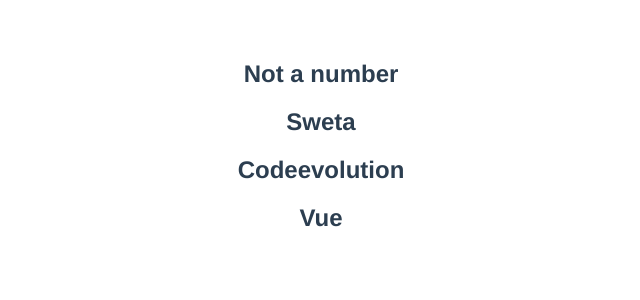
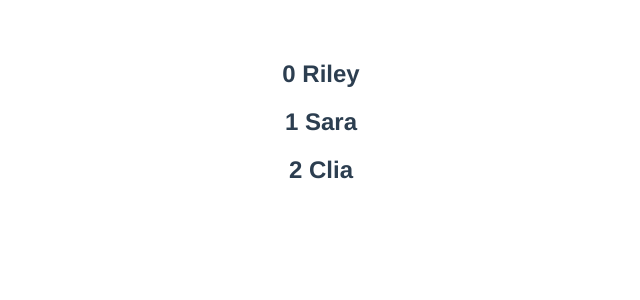
Before and after one commit to sweta134/Vue_Study, a Vue app: page / in a window 1280 px wide. Shown: the top 300 px of the page, without its empty margins (319-959 px from the left). Built offline with nearby package versions, Linux system fonts and the light colour scheme.

Commit message:
Adds iterating over array of strings example

```diff
--- a/src/App.vue
+++ b/src/App.vue
@@ -1,19 +1,7 @@
 <template>
-  <h2 v-if="num === 0">The number is zero</h2>
-  <h2 v-else-if="num<0">The number is negative</h2>
-  <h2 v-else-if="num>0">The number is Positive</h2>
-  <h2 v-else>Not a number</h2>
-
-<template v-if="display ===true">
-<h2>Sweta</h2>
-  <h2>Codeevolution</h2>
-  <h2>Vue</h2>
+  <h2 v-for="(name,index) in names" :key="name">{{index}} {{name}}</h2>
 </template>
 
-<h2 v-show="showElement">using v-show</h2>
-<h2 v-if="showElement">using v-if</h2>
-
-</template>
 
 <script>
 
@@ -21,9 +9,7 @@
   name: 'App',
   data(){
     return {
-      num: 'a',
-      display: true,
-      showElement: false
+      names: ['Riley', 'Sara', 'Clia']
     };
   },
 };
```
